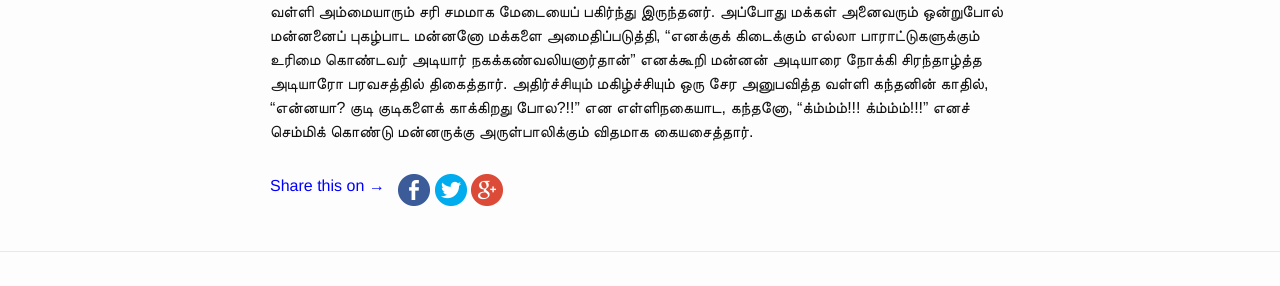
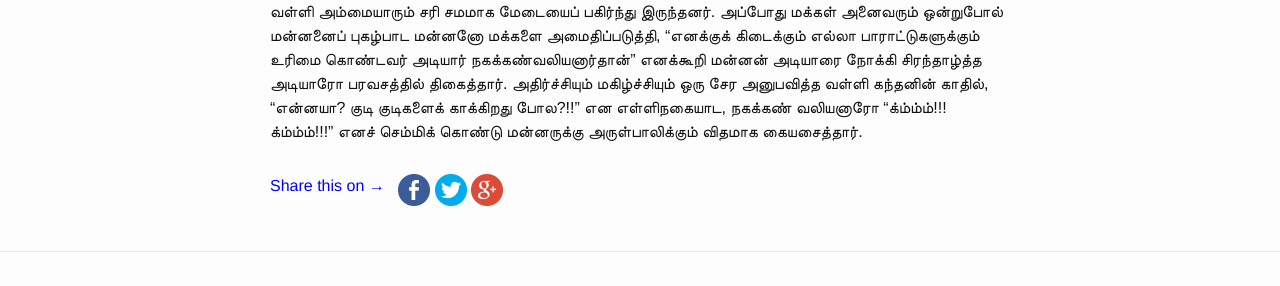
Before and after one commit to rajbharath/rajbharath.github.io, a Jekyll site: the page built from _posts/2018-02-25- short story - nagakann valiyanaar.markdown, in a window 1280 px wide. Shown: the part 1322-1608 px from the top of the page. Built offline with Jekyll 4.4.1, drawn with Linux system fonts in a browser that asks for light colours; comment, search, counter and statistics services are not loaded; some of the changed text lies outside the part shown.

Commit message:
Short story - nagakann valiyanaar - added few lines

```diff
--- a/_posts/2018-02-25- short story - nagakann valiyanaar.markdown
+++ b/_posts/2018-02-25- short story - nagakann valiyanaar.markdown
@@ -18,4 +18,4 @@ comments: true
 
 கந்தன் சொன்னது போலவே அரசனின் அன்னை தற்செயலாக இறந்துவிட மக்கள் அனைவரும் கந்தனுக்கு ஏதோ தெய்வ சக்தி என்று பேசத் தொடங்கி விட்டனர். கழனிக்கு வேலைக்குச் சென்ற வள்ளிக்கும் ஏக மரியாதை. வள்ளிக்கு ஒன்றும் விளங்கவில்லை. உடன்வேலை செய்யும் தோழிகள் நடந்ததைக்கூற வள்ளிக்குப் புரிந்துவிட்டது. சரி, கிடைத்தவரை லாபம் என்று நினைத்துக்கொண்டாள். மக்களோ நகக்கண்ணில் ஊசி ஏற்றியும் வழியறியா பெருமகனார், அவர் கடவுளின் அவதாரம், நகக்கண் வலியனார் எனப் பெயருமிட்டனர். மன்னனோ இறப்புச்செய்தியைக் கேட்டு நொந்து போனான். கூடவே நகக்கண் வலியனார் பற்றியும் தெரிந்துகொண்டார். ஈமச்சடங்குகள் முடிந்த முதல்வேலையாக சுள்ளிவரியை நீக்கியதோடு மட்டுமன்றி  நகக்கண் வலியனாரை நேரில் கண்டு வணங்கினார் மன்னன்.
 
-மன்னர் வந்தாரோ இல்லையோ, அடியாருக்கென ஒரு ஊர், ஊர் நடுவே ஒரு மரத்தடி மேடை, எப்பொழுதும் தொண்டு செய்ய தொண்டர்கள், உயர்ரக மது, சுருட்டு என வலியனார் சுகபோகத்தில் திளைத்தார். பின் தலைமைப் பீடாதிபதியானார். எல்லாச் சட்டங்களும் வலியனாரைக் கேட்டுதான் அமலுக்குக் கொண்டுவரப்பட்டது. மக்களோடு ஒருவராக இருந்த வலியனாருக்கு எந்தச் சட்டம் நன்மை பயக்கும் எனத்தெரிந்து செயல்பட்டார். மக்களுக்கும் மன்னனின் மீது மரியாதையும் மதிப்பும் கூடிற்று. விழா ஒன்றில் மன்னனும் நகக்கண்வலியனாரும் அவரது மனைவி வள்ளி அம்மையாரும் சரி சமமாக மேடையைப் பகிர்ந்து இருந்தனர். அப்போது மக்கள் அனைவரும் ஒன்றுபோல் மன்னனைப் புகழ்பாட மன்னனோ மக்களை அமைதிப்படுத்தி, "எனக்குக் கிடைக்கும் எல்லா பாராட்டுகளுக்கும் உரிமை கொண்டவர் அடியார் நகக்கண்வலியனார்தான்" எனக்கூறி மன்னன் அடியாரை நோக்கி சிரந்தாழ்த்த அடியாரோ பரவசத்தில் திகைத்தார். அதிர்ச்சியும் மகிழ்ச்சியும் ஒரு சேர அனுபவித்த வள்ளி கந்தனின் காதில், "என்னயா? குடி குடிகளைக் காக்கிறது போல?!!" என எள்ளிநகையாட, கந்தனோ, "க்ம்ம்ம்!!! க்ம்ம்ம்!!!" எனச் செம்மிக் கொண்டு மன்னருக்கு அருள்பாலிக்கும் விதமாக கையசைத்தார்.
+மன்னர் வந்தாரோ இல்லையோ, அடியாருக்கென ஒரு ஊர், ஊர் நடுவே ஒரு மரத்தடி மேடை, எப்பொழுதும் தொண்டு செய்ய தொண்டர்கள், உயர்ரக மது, சுருட்டு என வலியனார் சுகபோகத்தில் திளைத்தார். பின் தலைமைப் பீடாதிபதியானார். எல்லாச் சட்டங்களும் வலியனாரைக் கேட்டுதான் அமலுக்குக் கொண்டுவரப்பட்டது. மக்களோடு ஒருவராக இருந்த வலியனாருக்கு எந்தச் சட்டம் நன்மை பயக்கும் எனத்தெரிந்து செயல்பட்டார். மக்களுக்கும் மன்னனின் மீது மரியாதையும் மதிப்பும் கூடிற்று. விழா ஒன்றில் மன்னனும் நகக்கண்வலியனாரும் அவரது மனைவி வள்ளி அம்மையாரும் சரி சமமாக மேடையைப் பகிர்ந்து இருந்தனர். அப்போது மக்கள் அனைவரும் ஒன்றுபோல் மன்னனைப் புகழ்பாட மன்னனோ மக்களை அமைதிப்படுத்தி, "எனக்குக் கிடைக்கும் எல்லா பாராட்டுகளுக்கும் உரிமை கொண்டவர் அடியார் நகக்கண்வலியனார்தான்" எனக்கூறி மன்னன் அடியாரை நோக்கி சிரந்தாழ்த்த அடியாரோ பரவசத்தில் திகைத்தார். அதிர்ச்சியும் மகிழ்ச்சியும் ஒரு சேர அனுபவித்த வள்ளி கந்தனின் காதில், "என்னயா? குடி குடிகளைக் காக்கிறது போல?!!" என எள்ளிநகையாட, நகக்கண் வலியனாரோ "க்ம்ம்ம்!!! க்ம்ம்ம்!!!" எனச் செம்மிக் கொண்டு மன்னருக்கு அருள்பாலிக்கும் விதமாக கையசைத்தார்.
```
